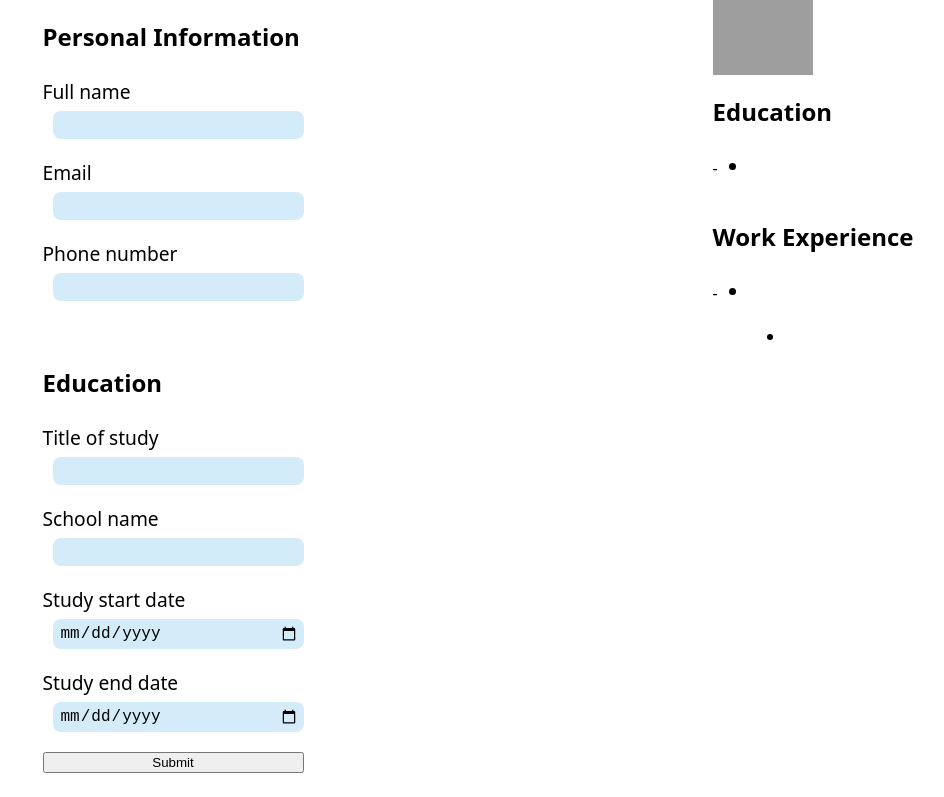
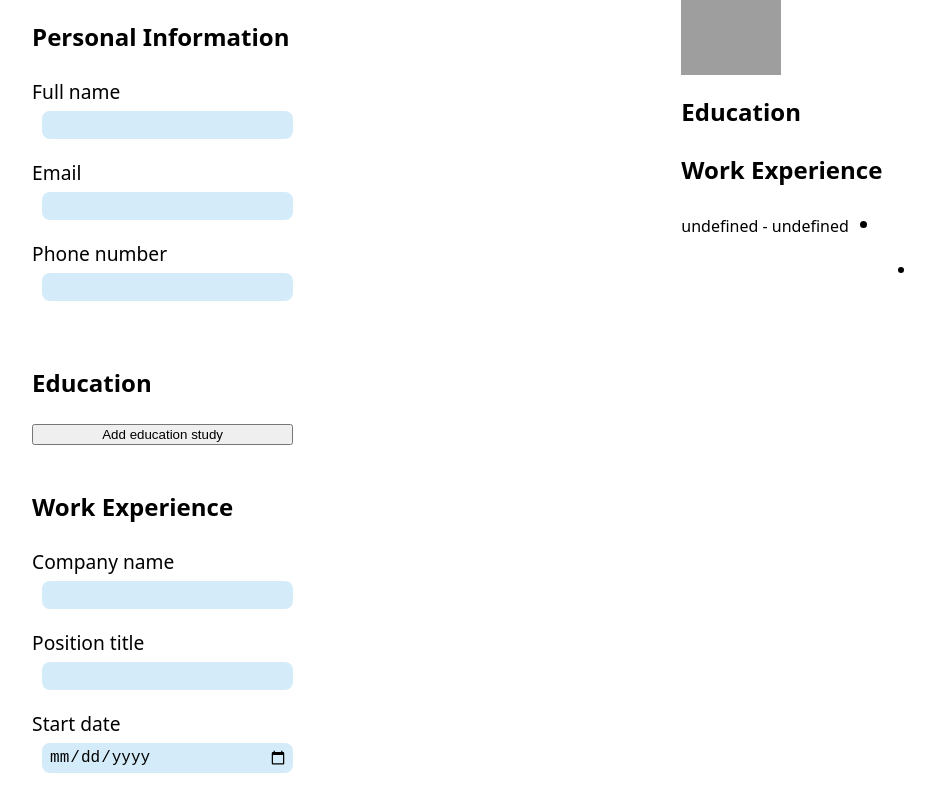
Before and after one commit to High23/cv-application, a React (Vite) app: page / in a window 1280 px wide. Shown: the top 797 px of the page, without its empty margins (162-1106 px from the left). Built offline with nearby package versions, Linux system fonts and the light colour scheme; grey boxes are pictures that could not be loaded.

Commit message:
Reworked functionality for adding education info
-Can now submit multiply degrees
-Can now edit/delete degrees
-A list of degrees is now shown for both the input
side and cv preview side

```diff
--- a/src/App.jsx
+++ b/src/App.jsx
@@ -1,30 +1,51 @@
 import { useState } from 'react'
 import './App.css'
-import { format } from "date-fns";
+import { format, set } from "date-fns";
 
 function App() {
-  /* Use state here to update cv preview with the inputted info from inputs
-    pass setState through inputs for the state to update on next render
-  */
 
-  const [personalInformation, setpersonalInformation] =  useState({
-    fullName: '', email: '', phoneNumber: '',
-    companyName: '', positionTitle: '', startDate: '', endDate: '',
-    description: ''
-  })
+  const [personalInformation, setpersonalInformation] =  useState({fullName: '', email: '', phoneNumber: ''})
 
-  const [studyInfo, setStudyInfo] = useState({id: 0, schoolName: '', studyTitle: '', studyStartDate: '', studyEndDate: '' })
+  const [degreeInfo, setDegreeInfo] = useState({id: 0, schoolName: '', studyTitle: '', studyStartDate: '', studyEndDate: '' })
+  const [updatedDegreeInfo, setUpdatedDegreeInfo] = useState({schoolName: '', studyTitle: '', studyStartDate: '', studyEndDate: '' })
   const [education, setEducation] = useState('')
-  const [toggleEducationInputs, setToggleEducationInputs] = useState(false)
-  // const [workExperience, setWorkExperience] = useState([])
+  const [toggleEducationInputs, setToggleEducationInputs] = useState(true)
+  const [toggleDegreeList, setToggleDegreeList] = useState(true)
 
-  const EducationInputs = <>
-    <Input labelDesc={'title of study'} type={'text'} onChange={(element) => { updateEducationObj('studyTitle', element, studyInfo, setStudyInfo  )}} ></Input>
-    <Input labelDesc={'school name'} type={'text'} onChange={(element) => { updateEducationObj('schoolName', element, studyInfo, setStudyInfo )}} ></Input>
-    <Input labelDesc={'study start date'} type={'date'} onChange={(element) => { updateEducationObj('studyStartDate', element, studyInfo, setStudyInfo  )}} ></Input>
-    <Input labelDesc={'study end date'} type={'date'} onChange={(element) => { updateEducationObj('studyEndDate', element, studyInfo, setStudyInfo  )}} ></Input>
-    <button type='button' onClick={() => { handleEductionSubmit(studyInfo, setStudyInfo, education, setEducation, setToggleEducationInputs) }}>Submit</button>
-  </>
+  const [jobInfo, setJobInfo] = useState({id: 0, companyName: '', positionTitle: '', startDate: '', endDate: '', description: ''})
+  const [workExperience, setWorkExperience] = useState('')
+
+  function educationInputs(inputsFor, id) {
+    let returnedInputsHTML = ''
+    if (inputsFor === 'submitting') {
+      returnedInputsHTML = <>
+        <Input labelDesc={'title of study'} type={'text'} onChange={(element) => { updateDegreeInfoObject('studyTitle', element, degreeInfo, setDegreeInfo  )}} ></Input>
+        <Input labelDesc={'school name'} type={'text'} onChange={(element) => { updateDegreeInfoObject('schoolName', element, degreeInfo, setDegreeInfo )}} ></Input>
+        <Input labelDesc={'study start date'} type={'date'} onChange={(element) => { updateDegreeInfoObject('studyStartDate', element, degreeInfo, setDegreeInfo  )}} ></Input>
+        <Input labelDesc={'study end date'} type={'date'} onChange={(element) => { updateDegreeInfoObject('studyEndDate', element, degreeInfo, setDegreeInfo  )}} ></Input>
+        <div className='inputs-buttons'>
+          <button type='button' onClick={() => {
+            setToggleEducationInputs(true);
+            setToggleDegreeList(true);
+            setDegreeInfo({...degreeInfo, schoolName: '', studyTitle: '', studyStartDate: '', studyEndDate: '' })
+            }
+          }>Cancel</button>
+          <button type='button' onClick={() => { handleDegreeSubmit(degreeInfo, setDegreeInfo, education, setEducation, setToggleEducationInputs) }}>Submit</button>
+        </div>
+      </>
+    } else if (inputsFor === 'editing') {
+      returnedInputsHTML = <>
+        <Input labelDesc={'title of study'} type={'text'} onChange={(element) => { updateEducation('studyTitle', element, updatedDegreeInfo, setUpdatedDegreeInfo, id )}} ></Input>
+        <Input labelDesc={'school name'} type={'text'} onChange={(element) => { updateEducation('schoolName', element, updatedDegreeInfo, setUpdatedDegreeInfo, id )}} ></Input>
+        <Input labelDesc={'study start date'} type={'date'} onChange={(element) => { updateEducation('studyStartDate', element, updatedDegreeInfo, setUpdatedDegreeInfo, id )}} ></Input>
+        <Input labelDesc={'study end date'} type={'date'} onChange={(element) => { updateEducation('studyEndDate', element, updatedDegreeInfo, setUpdatedDegreeInfo, id )}} ></Input>
+        <button type='button' onClick={() => { handleEductionUpdate(updatedDegreeInfo, setUpdatedDegreeInfo, education, setEducation, id, setToggleDegreeList )}}>Save</button>
+      </>
+    }
+    return (
+      returnedInputsHTML
+    )
+  }
 
 
   return (
@@ -38,8 +59,15 @@ function App() {
         </section>
         <section id='educational-experience'>
           <h2>Education</h2>
-          {( Array.isArray(education) && education.length > 0  ) && <Degrees education={education}></Degrees>}
-          {toggleEducationInputs ? <button type='button' onClick={() => {setToggleEducationInputs(false)}}>Add education study</button> : EducationInputs}
+
+          {( Array.isArray(education) && education.length > 0  ) &&
+          <Degrees education={education} setEducation={setEducation} click={educationInputs} toggleEducationInputs={setToggleEducationInputs}
+          toggleDegreeList={toggleDegreeList} setToggleDegreeList={setToggleDegreeList}></Degrees>}
+
+          {(toggleEducationInputs && toggleDegreeList) &&
+          <button type='button' onClick={() => setToggleEducationInputs(false)}>Add education study</button>}
+
+          {!toggleEducationInputs && educationInputs('submitting')}
         </section>
         <section id='practical-experience'>
           <h2>Work Experience</h2>
@@ -60,11 +88,7 @@ function App() {
           </div>
           <div className='cv-body'>
             <h2>Education</h2>
-            <ul className='study'>
-              <li className='study-time'>{studyInfo.studyStartDate + ' ' +  '-' + ' ' + studyInfo.studyEndDate}</li>
-              <li className='title'>{studyInfo.studyTitle}</li>
-              <li className='school'><i>{studyInfo.schoolName}</i></li>
-            </ul>
+            {education !== '' &&<CvPreviewDegreeList education={education}></CvPreviewDegreeList>}
           </div>
           <div className='cv-footer'>
             <h2>Work Experience</h2>
@@ -80,6 +104,8 @@ function App() {
     </main>
   )
 }
+
+/* */
 
 function Input({labelDesc, type, onChange}) {
   let desc = labelDesc.split(' ').join('-')
@@ -105,21 +131,67 @@ function TextArea({labelDesc, onChange}) {
   )
 }
 
-function Degrees(education) {
-  let degrees = education.education
+function Degrees(props) {
+  const [currentDegreeBeingEdited, setCurrentDegreeBeingEdited] = useState(new Set())
+  let degrees = props.education
+  let degreeBeingEdited = [...currentDegreeBeingEdited][0]
+
+  return (
+    props.toggleDegreeList ?
+    <ul className='degree-list'>
+      {degrees.map((degree) => {
+        return (
+          <li className='degree-list-item' key={ degree.id }>
+            <span>{degree.studyTitle}</span>
+            <button type='button' onClick={() => {
+                  setCurrentDegreeBeingEdited(new Set([degree]));
+                  props.setToggleDegreeList(false)
+              }}>edit</button>
+            <button type='button' onClick={() => {
+                props.setEducation(degrees.filter((value) => value !== degree))
+              }
+            }>delete</button>
+          </li>
+        )
+      })}
+    </ul> :
+    <>
+      {props.click('editing', degreeBeingEdited.id)}
+      <button type='button' onClick={() => {
+        setCurrentDegreeBeingEdited(new Set())
+        props.setToggleDegreeList(true)
+      }}>Cancel</button>
+    </>
+  )
+}
+
+function CvPreviewDegreeList(props) {
+  let degrees = props.education
   return (
     <>
       {degrees.map((degree) => {
         return (
-        <div key={degree.id}>
-          {degree.studyTitle}
-          <button type='button'>edit</button>
-          <button type='button'>delete</button>
-        </div>
+          <ul className='cv-preview-degree' key={ degree.id }>
+              <li className='cv-preview-study-time'>{degree.studyStartDate} <div>{'-' + ' ' + degree.studyEndDate}</div></li>
+              <li className='cv-preview-title'>{degree.studyTitle}</li>
+              <li className='cv-preview-school'><i>{degree.schoolName}</i></li>
+          </ul>
         )
       })}
     </>
   )
+}
+
+function handleDegreeSubmit(degreeInfo, setDegreeInfo, education, setEducation, setToggleEducationInputs) {
+  if (Object.values(degreeInfo).includes('')) return
+  if (Array.isArray(education)) {
+    setEducation([...education, degreeInfo])
+  } else {
+    setEducation([degreeInfo])
+  }
+  setToggleEducationInputs(true)
+  let newId = degreeInfo.id + 1
+  setDegreeInfo({id: newId, schoolName: '', studyTitle: '', studyStartDate: '', studyEndDate: '' })
 }
 
 function capitalize(labelDesc) {
@@ -142,30 +214,39 @@ function updateStateObj(property, element, personalInformation, setpersonalInfor
   }
 }
 
-function updateEducationObj(property, element, studyInfo, setStudyInfo) {
+function updateDegreeInfoObject(property, element, degreeInfo, setDegreeInfo) {
   if (property.endsWith('Date')) {
     let date = formatDate(element.target.value)
-    setStudyInfo({...studyInfo, [[property]]: date })
+    setDegreeInfo({...degreeInfo, [[property]]: date })
   } else {
-    setStudyInfo({...studyInfo, [[property]]: element.target.value})
+    setDegreeInfo({...degreeInfo, [[property]]: element.target.value})
   }
-  // console.log(studyInfo)
 }
 
-function handleEductionSubmit(studyInfo, setStudyInfo, education, setEducation, setToggleEducationInputs) {
-  if (Object.values(studyInfo).includes('')) return
-  if (Array.isArray(education)) {
-    setEducation([...education, studyInfo])
+function updateEducation(property, element, updatedDegreeInfo, setUpdatedDegreeInfo, id) {
+  if (property.endsWith('Date')) {
+    let date = formatDate(element.target.value)
+    setUpdatedDegreeInfo({...updatedDegreeInfo, id: id, [[property]]: date })
   } else {
-    setEducation([studyInfo])
+    setUpdatedDegreeInfo({...updatedDegreeInfo, id: id, [[property]]: element.target.value})
   }
-  setToggleEducationInputs(true)
-  let newId = studyInfo.id + 1
-  setStudyInfo({id: newId, schoolName: '', studyTitle: '', studyStartDate: '', studyEndDate: '' })
-  // console.log(education)
+}
+
+function handleEductionUpdate(updatedDegreeInfo, setUpdatedDegreeInfo, education, setEducation, id, setToggleDegreeList) {
+  if (Object.values(updatedDegreeInfo).includes('')) return
+  let educationCopy = education
+  let degree = null
+  educationCopy.forEach((educationObj) => {
+    if (educationObj.id === id) {
+      degree = educationObj
+    }
+  })
+  let index = educationCopy.indexOf(degree)
+  educationCopy.splice(index, 1, updatedDegreeInfo)
+  setEducation([...educationCopy])
+  setUpdatedDegreeInfo({id: id, schoolName: '', studyTitle: '', studyStartDate: '', studyEndDate: '' })
+  setToggleDegreeList(true)
 }
 
 
-
-
 export default App
```
